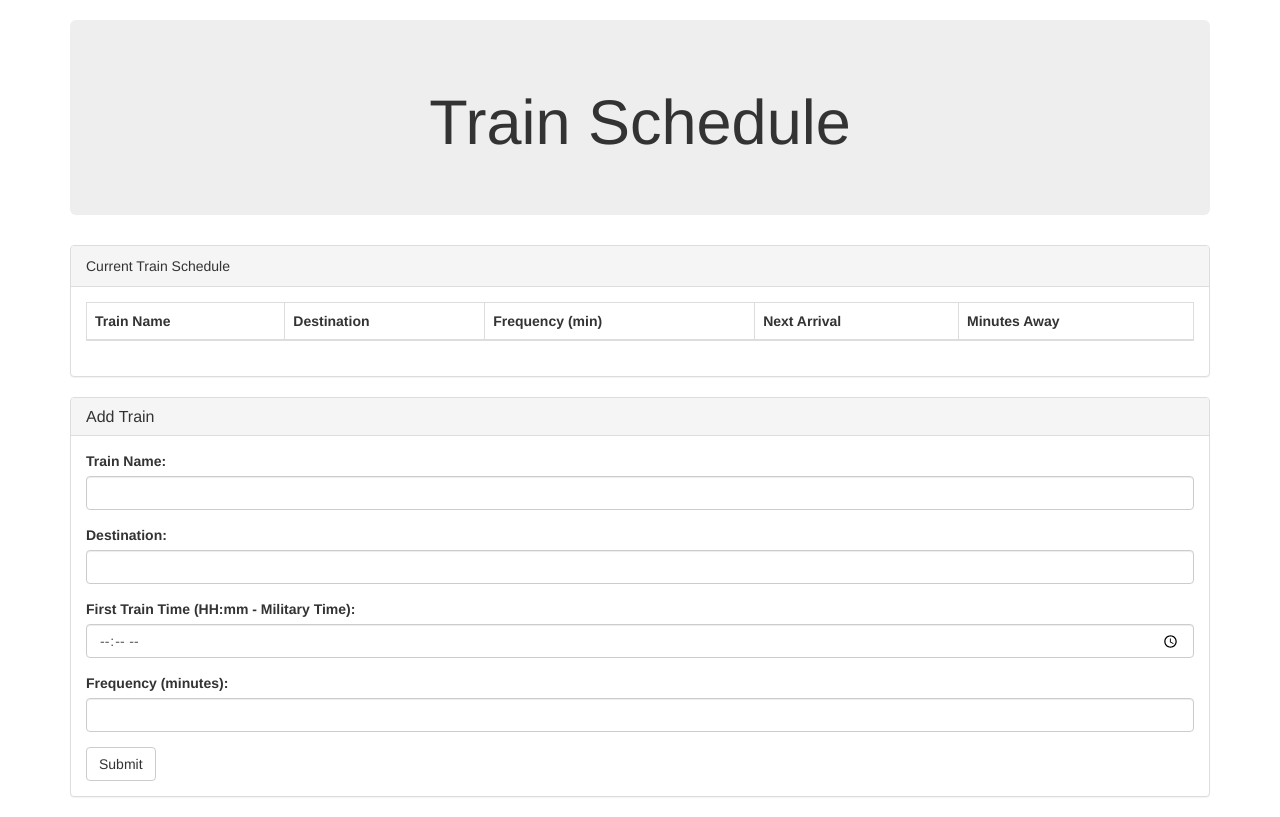
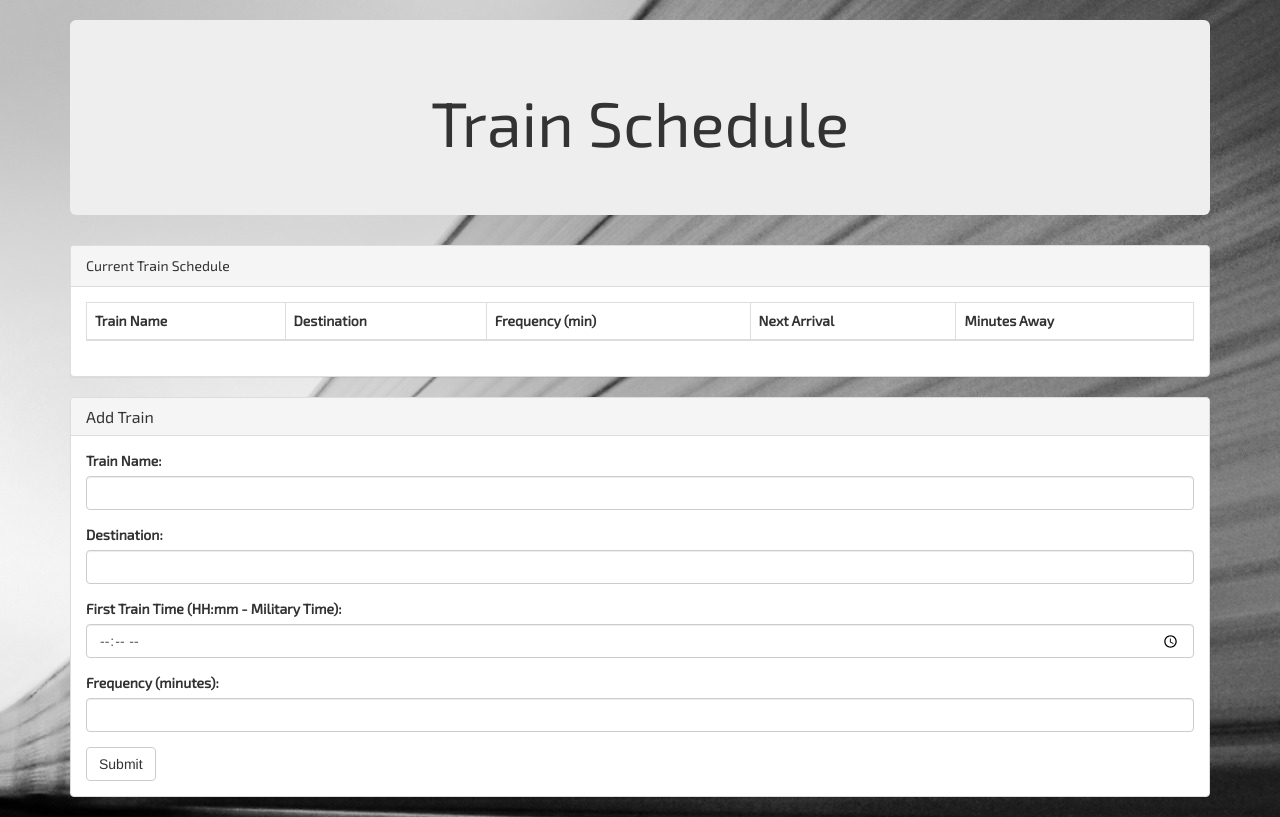
Before and after one commit to emilytsherwood/Train-Scheduler, a PHP site: page / in a window 1280 px wide. Run offline with PHP 8.4, Linux system fonts and the light colour scheme; lists and menus that the app fills with data are empty; some libraries are stand-ins or nearby versions.

Commit message:
CSS added

```diff
--- a/assets/css/style.css
+++ b/assets/css/style.css
@@ -1 +1,21 @@
-style.css
+body {
+	background-image: url(../images/freight-train.jpg);
+
+}
+
+.jumbotron-font {
+	font-family: 'Exo 2', sans-serif;
+}
+
+.panel-heading {
+	font-family: 'Exo 2', sans-serif;
+}
+
+label {
+	font-family: 'Exo 2', sans-serif;
+}
+
+th {
+	font-family: 'Exo 2', sans-serif;
+	font-weight: 700;
+}
--- a/assets/javascript/app.js
+++ b/assets/javascript/app.js
@@ -54,6 +54,7 @@ $(document).ready(function() {
 
         //Next train
         var nextTrain = moment().add(minutesTrain, "minutes");
+        var nextTrainConverted = moment(nextTrain.format("HH:mm"));
         console.log("Arrival Time: " + moment(nextTrain).format("HH:mm"));
 
         database.ref().push({
@@ -61,9 +62,8 @@ $(document).ready(function() {
             trainDestination: trainDestination,
             trainFirst: trainFirst,
             trainFrequency: trainFrequency,
-            trainMin: trainMin,
-            // nextTrain: nextTrain,
-            // minutesTrain: minutesTrain,
+            // nextTrainConverted: nextTrainConverted,
+            minutesTrain: minutesTrain,
         });
         database.ref().limitToLast(1).once('child_added', function(snapshot) {
             var trains = snapshot.val();
--- a/index.html
+++ b/index.html
@@ -6,6 +6,7 @@
     <meta name="viewport" content="width=device-width, initial-scale=1.0">
     <link rel="stylesheet" type="text/css" href="assets/css/style.css">
     <link rel="stylesheet" href="https://maxcdn.bootstrapcdn.com/bootstrap/3.3.7/css/bootstrap.min.css">
+    <link href="https://fonts.googleapis.com/css?family=Exo+2" rel="stylesheet">
     <script src="https://code.jquery.com/jquery-2.2.4.js" integrity="sha256-iT6Q9iMJYuQiMWNd9lDyBUStIq/8PuOW33aOqmvFpqI=" crossorigin="anonymous"></script>
     <script type="text/javascript" src="https://cdn.jsdelivr.net/momentjs/2.12.0/moment.min.js"></script>
 </head>
@@ -15,9 +16,10 @@
 
       <br>
 
+<div class="page-style">
       <!-- Jumbotron -->
-      <div class="jumbotron">
-        <h1 class="text-center">Train Schedule</h1>
+      <div class="jumbotron jumbotron-style">
+        <h1 class="text-center jumbotron-font">Train Schedule</h1>
       </div>
 
 	  <div class="row">
@@ -39,7 +41,6 @@
             </thead>
             <tbody>
                 <tr>
-                    <!-- <td id="train-display"></td> -->
                 </tr>
             </tbody>
         </table>
@@ -70,7 +71,7 @@
                   <input class="form-control" id="destination-input" type="text">
                 </div>
                 <div class="form-group">
-                <!-- Specify type of train time -->
+                <!-- First Train Time -->
                   <label for="age-input">First Train Time (HH:mm - Military Time):</label>
                   <input class="form-control" id="first-input" type="time">
                 </div>
@@ -87,6 +88,6 @@
 
         </div>
 <script type="text/javascript" src="assets/javascript/app.js"></script>
-
+    </div>
 </body>
 </html>
```
Also changed, not shown: assets/images/freight-train.jpg (added).
